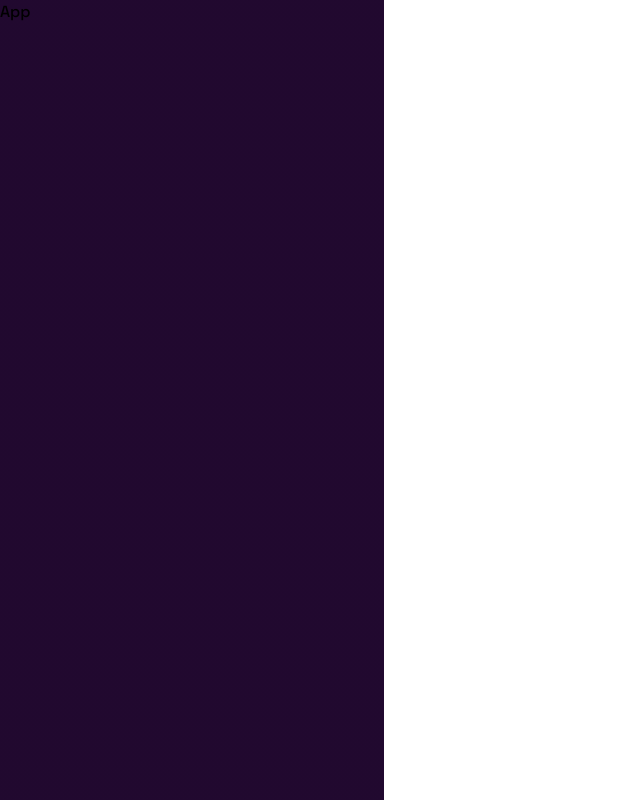
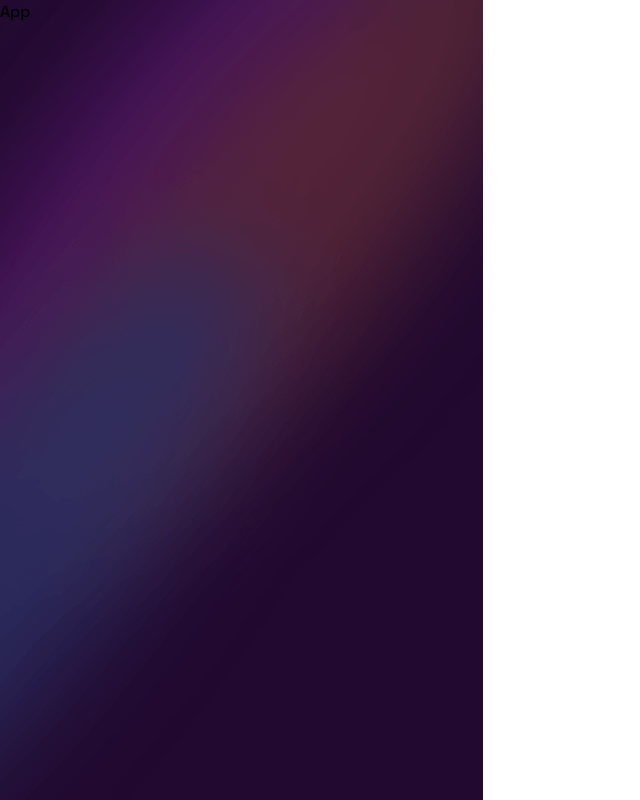
Before and after one commit to Zeuhz-Droid/interactive_card_details_form, a React (Create React App) app: page / in a window 1280 px wide. Shown: the whole page, without its empty margins (0-640 px from the left). Built offline with nearby package versions, Linux system fonts and the light colour scheme.

Commit message:
mod CSS file - changed the bg image property

```diff
--- a/public/style.css
+++ b/public/style.css
@@ -20,9 +20,6 @@ body {
 #root {
   height: 100vh;
   max-width: 100%;
-  background-image: linear-gradient(
-    to right,
-    hsl(278, 68%, 11%) 30%,
-    hsl(0, 0%, 100%) 30%
-  );
+  background-image: url(./img/bg-main-desktop.png);
+  background-repeat: no-repeat;
 }
```
